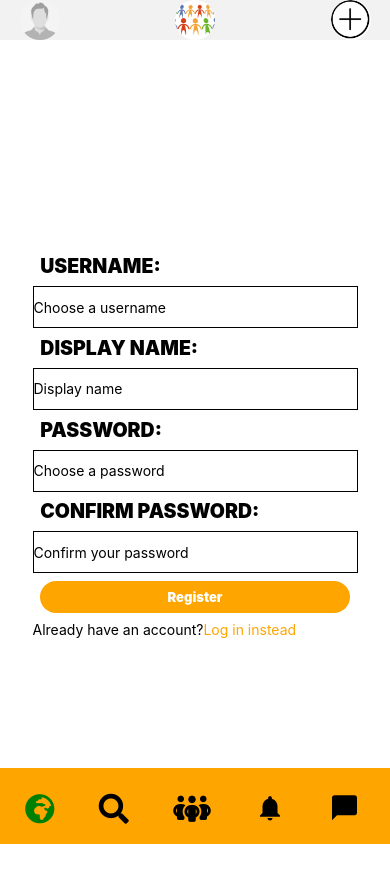
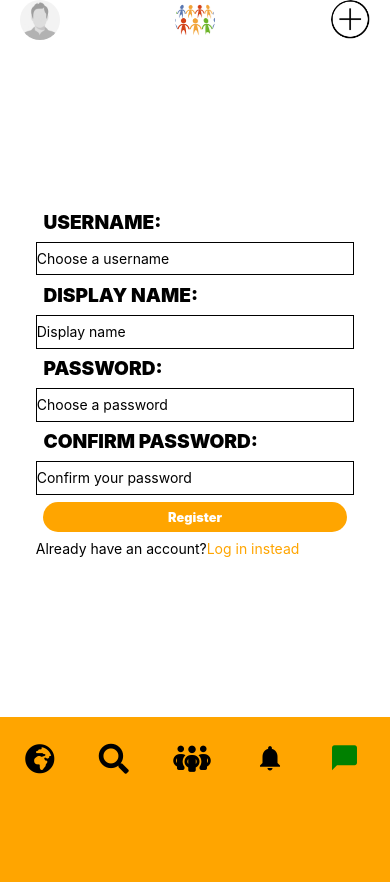
Before and after one commit to Kharay33455/cs50Expo, a React Native app: screen /Register in a window 390 px wide. Shown: the top 882 px of the page. Before the commit the page ends 844 px from the top, so only its background shows below. Built offline with nearby package versions, Linux system fonts and the light colour scheme; no server answers.

Commit message:
Register.js refactored

```diff
--- a/App.js
+++ b/App.js
@@ -44,7 +44,7 @@ export default function App() {
         <Stack.Screen name= 'New Post' component = {NewPost} options={{headerShown : false}}/>
         <Stack.Screen name='Register' component={Register} options={{headerShown : false}}/>
         <Stack.Screen name='FProfile' component={FProfile} options={{headerShown:false}}/>
-        <Stack.Screen name='New Community' component={NewCommunity}/>
+        <Stack.Screen name='New Community' component={NewCommunity} options={{headerShown : false}}/>
         <Stack.Screen name='CMessages' component={CMessages} options={{headerShown : false}} />
     </Stack.Navigator>
     </NavigationContainer>
--- a/components/register.js
+++ b/components/register.js
@@ -1,24 +1,27 @@
-import { StatusBar } from 'expo-status-bar';
-import { Dimensions, StyleSheet, TextInput, Text, View, SafeAreaView, TouchableOpacity, KeyboardAvoidingView, Platform } from 'react-native';
-import Footer from './footer';
-import Top from './top';
+// default components
+import { StyleSheet, TextInput, Text, View, TouchableOpacity, KeyboardAvoidingView, Platform } from 'react-native';
+
+// manage state and navigation
 import { useState } from 'react';
 import { useNavigation } from '@react-navigation/native';
 
-const { width, height } = Dimensions.get('window');
-
+// import Layout component
+import Layout, { bodyHeight, bodyWidth, baseFontSize } from './layout'
 
 
 export default function Register() {
+    // navigation
     const navigation = useNavigation();
 
+    //reg details for form
     const [username, setUsername] = useState('');
     const [password, setPassword] = useState('');
-    const [isLoading, setIsLoading] = useState(true);
     const [dName, setDisplayName] = useState('');
     const [confirmPass, setConfirmPass] = useState('');
+    // error handling display
     const [serr, setSerr] = useState('');
 
+    // send registration details to backend
     const sendRegistrationDetails = async () => {
         try {
             const response = await fetch('http://192.168.0.4:8000/api-person/register',
@@ -31,16 +34,17 @@ export default function Register() {
                     body: JSON.stringify({
                         name: username,
                         pass: password,
-                        pass2:confirmPass,
+                        pass2: confirmPass,
                         displayName: dName,
                     })
                 }
             );
+            // go to profile on succesful registration, else display error
             const results = await response.json();
-            if(response.status === 403){
+            if (response.status === 403) {
                 setSerr(results['err']);
             }
-            if (response.status === 200){
+            if (response.status === 200) {
                 navigation.navigate('Profile');
             }
 
@@ -55,107 +59,81 @@ export default function Register() {
 
 
     return (
-        <>
-            <SafeAreaView style={styles.safe}>
-                <StatusBar barStyle="dark-content" />
-                <View style={styles.top}>
-                    <Top />
-                </View>
-            </SafeAreaView>
-            <SafeAreaView style={styles.container}>
 
-                <StatusBar style="auto" />
-                <KeyboardAvoidingView enabled={true} behavior={Platform.OS === 'ios' ? 'position' : 'height'}>
+        <Layout>
+            {
+                // make the view avoid keyboard on scroll out
+            }
+            <KeyboardAvoidingView enabled={true} behavior={Platform.OS === 'ios' ? 'position' : 'height'} style={{ height: bodyHeight, alignSelf: 'center', alignItems: 'center', alignContent: "center", justifyContent: 'center' }}>
 
-                    <View style={{}}>
-                        {serr && <Text style={{ color: 'red' }}>{serr}</Text>}
+              {
+                // registration form
+              }
+                <View style={{ alignSelf: 'center', alignContent: 'center', backgroundColor: 'white' }}>
+                    {
+                    // error hadling system
+                    serr && <Text style={{ color: 'red' }}>{serr}</Text>}
+                    <Text style={[styles.emp, { alignSelf: 'flex-start' }]}>USERNAME:</Text>
+                    <TextInput style={styles.input} onChangeText={setUsername} value={username} placeholder='Choose a username' />
 
-                        <Text style={[styles.emp,{alignSelf:'flex-start'}]}>USERNAME:</Text>
-                        <TextInput style={styles.input} onChangeText={setUsername} value={username} placeholder='Choose a username'/>
+                    <Text style={[styles.emp, { alignSelf: 'flex-start' }]}>DISPLAY NAME:</Text>
+                    <TextInput style={styles.input} onChangeText={setDisplayName} value={dName} placeholder='Display name' />
 
-
-                        <Text style={[styles.emp,{alignSelf:'flex-start'}]}>DISPLAY NAME:</Text>
-                        <TextInput style={styles.input} onChangeText={setDisplayName} value={dName} placeholder='Display name'/>
-
-
-                        <Text style={[styles.emp,{alignSelf:'flex-start'}]}>PASSWORD:</Text>
+                    <Text style={[styles.emp, { alignSelf: 'flex-start' }]}>PASSWORD:</Text>
                     <TextInput style={styles.input} onChangeText={setPassword} value={password} placeholder='Choose a password' />
 
+                    <Text style={[styles.emp, { alignSelf: 'flex-start' }]}>CONFIRM PASSWORD:</Text>
+                    <TextInput style={styles.input} onChangeText={setConfirmPass} value={confirmPass} placeholder='Confirm your password' />
 
-                        <Text style={[styles.emp,{alignSelf:'flex-start'}]}>CONFIRM PASSWORD:</Text>
-                        <TextInput style={styles.input} onChangeText={setConfirmPass} value={confirmPass} placeholder='Confirm your password'/>
-
-
-                        <TouchableOpacity onPress={() => {sendRegistrationDetails();}}>
+                    {
+                        // registration button
+                    }
+                    <TouchableOpacity onPress={() => { sendRegistrationDetails(); }}>
                         <View style={styles.emp}>
                             <Text style={styles.logButton}>
                                 Register
                             </Text>
                         </View>
                     </TouchableOpacity>
-
                     {
-                            // go to login screen
+                        // go to login screen incase of account
                     }
-
-
                     <Text>Already have an account?
-                                 <Text style={{color:'orange'}}onPress={()=>{
+                        <Text style={{ color: 'orange' }} onPress={() => {
                             navigation.navigate('Login')
                         }}>
                             Log in instead
                         </Text>
                     </Text>
-
-
                 </View>
             </KeyboardAvoidingView>
-
-                <View style={styles.bottom}>
-                    <Footer active="globe-africa" />
-                </View>
-            </SafeAreaView>
-        </>
-
+        </Layout>
     );
 }
 
+// stylesheet
 const styles = StyleSheet.create({
-    container: {
-        flex: 1,
-        backgroundColor: '#fff',
-        justifyContent: 'center',
-        alignItems: 'center'
-    },
-    bottom: {
-        position: 'absolute',
-        bottom: 0,
-        padding: height / 50,
-        backgroundColor: 'orange',
-        width: width
-    },
     input: {
         borderStyle: 'solid',
         borderColor: 'black',
-        height: height / 20,
+        height: bodyHeight / 20,
         borderWidth: 1,
-        width: width / 1.2
+        width: bodyWidth / 1.2
     },
     emp: {
-        fontSize: width / 20,
+        fontSize: bodyWidth / 20,
         fontWeight: '900',
-        margin: width / 50
+        margin: bodyWidth / 50
     },
     logButton: {
-        fontSize: width / 30,
+        fontSize: bodyWidth / 30,
         fontWeight: '900',
         backgroundColor: 'orange',
         color: 'white',
-        padding: width / 50,
-        paddingLeft: width / 4,
-        paddingRight: width / 4,
-        borderRadius: width / 10,
-        textAlign:'center'
+        padding: bodyWidth / 50,
+        paddingLeft: bodyWidth / 4,
+        paddingRight: bodyWidth / 4,
+        borderRadius: bodyWidth / 10,
+        textAlign: 'center'
     },
-
 });
```
Lines whose indentation alone changed are shown as unchanged.
